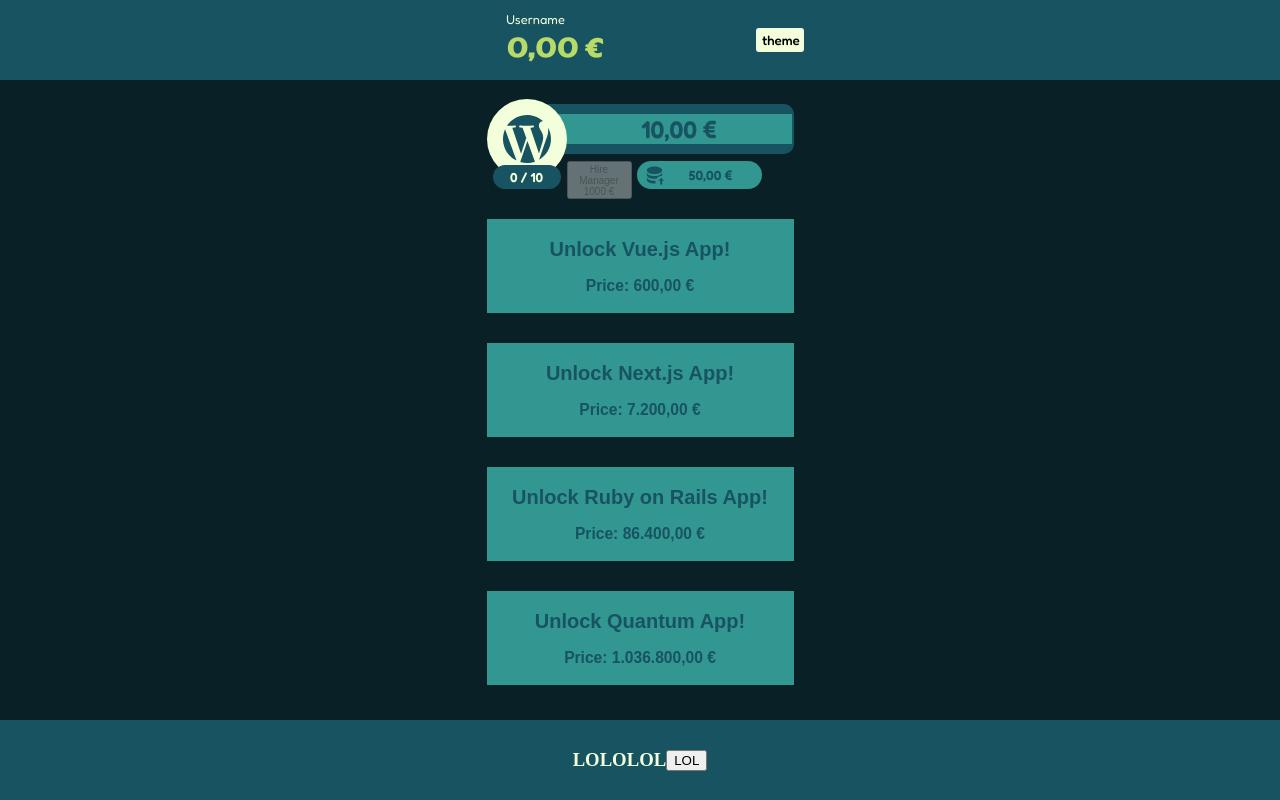
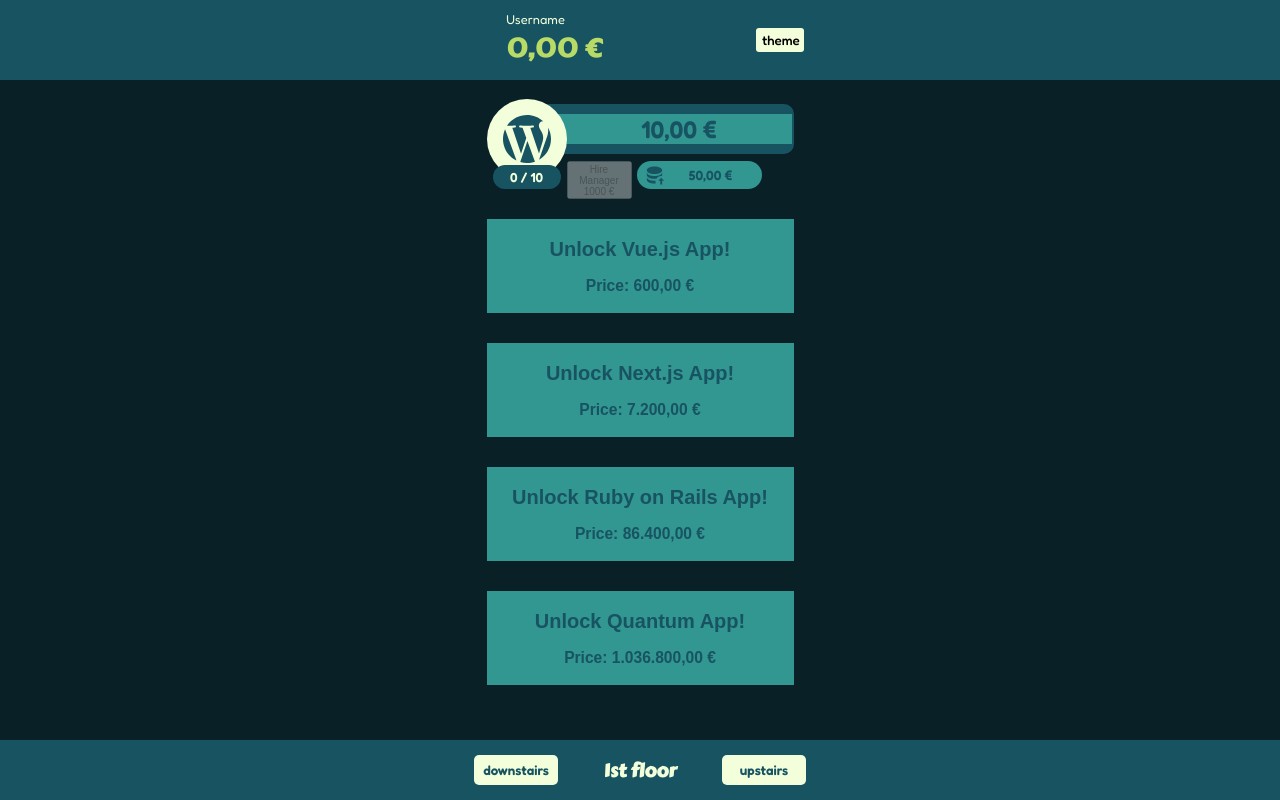
Before and after one commit to Satttoshi/idle-boss, a Next.js app: page / in a window 1280 px wide. Built offline with nearby package versions, Linux system fonts and the light colour scheme.

Commit message:
style nav

```diff
--- a/pages/index.js
+++ b/pages/index.js
@@ -24,6 +24,6 @@ const StyledMain = styled.main`
   flex-direction: column;
   z-index: 100;
   align-items: center;
-  margin-top: 80px;
-  overflow-y: scroll;
+  padding: 80px 0 80px 0;
+  overflow-y: auto;
 `;
--- a/src/components/ManagerButton.js
+++ b/src/components/ManagerButton.js
@@ -32,7 +32,6 @@ const StyledButton = styled.button`
   left: 80px;
   cursor: pointer;
 
-  z-index: 100;
   width: 65px;
   height: 38px;
   font-size: 10px;
--- a/src/components/Navigation.js
+++ b/src/components/Navigation.js
@@ -3,8 +3,9 @@ import styled from "styled-components";
 export default function Navigation() {
   return (
     <StyledNavigation>
-      <h3>LOLOLOL</h3>
-      <button type="button">LOL</button>
+      <button type="button">downstairs</button>
+      <h3>1st floor</h3>
+      <button type="button">upstairs</button>
     </StyledNavigation>
   );
 }
@@ -12,10 +13,32 @@ export default function Navigation() {
 const StyledNavigation = styled.nav`
   position: fixed;
   bottom: 0;
+  z-index: 100;
   background-color: var(--5);
   width: 100%;
-  height: 80px;
+  height: 60px;
   display: flex;
   align-items: center;
   justify-content: center;
+
+  button {
+    width: 84px;
+    height: 30px;
+    border-radius: 5px;
+    appearance: none;
+    border: none;
+    background-color: var(--1);
+    color: var(--5);
+    font-family: var(--font1);
+    font-weight: 600;
+    cursor: pointer;
+    padding: 0;
+  }
+
+  h3 {
+    margin: 0;
+    width: 164px;
+    text-align: center;
+    font-family: var(--font2);
+  }
 `;
--- a/styles.js
+++ b/styles.js
@@ -73,8 +73,6 @@ export default createGlobalStyle`
     --6: ${() => theme2["--6"]};
   }
 
-
-
   body {
     margin: 0;
     background-color: var(--6);
```
